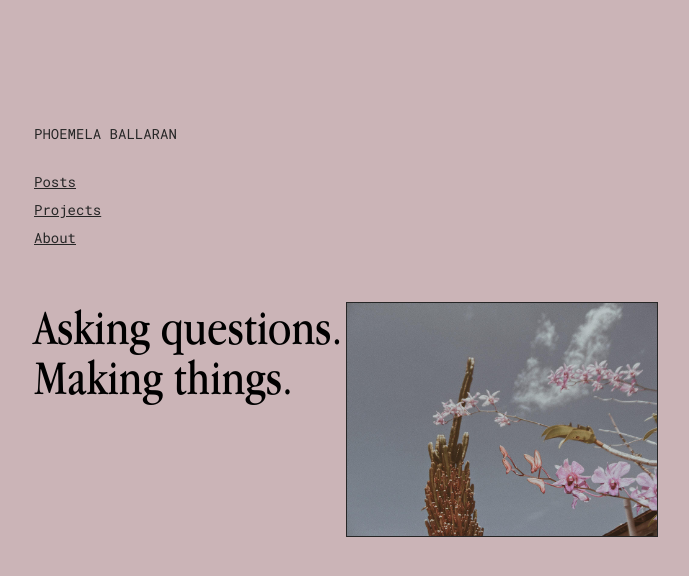
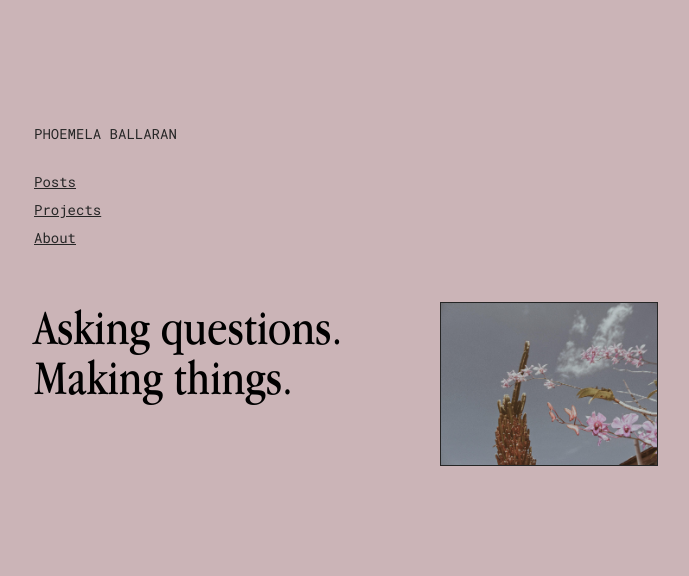
Before and after one commit to comoballar/phoemelaballaran.github.io, a Jekyll site: the page built from index.html, in a window 1280 px wide. Shown: the top 576 px of the page, without its empty margins (86-775 px from the left). Built offline with Jekyll 4.4.1, drawn with Linux system fonts in a browser that asks for light colours.

Commit message:
Update post.scss

```diff
--- a/_sass/post.scss
+++ b/_sass/post.scss
@@ -88,7 +88,7 @@ $paginate-padding: 13px;
   }
 
   img {
-    max-width: 50%;
+    max-width: 35%;
     border: 1px solid #262626;
     float: right;
   }
```
